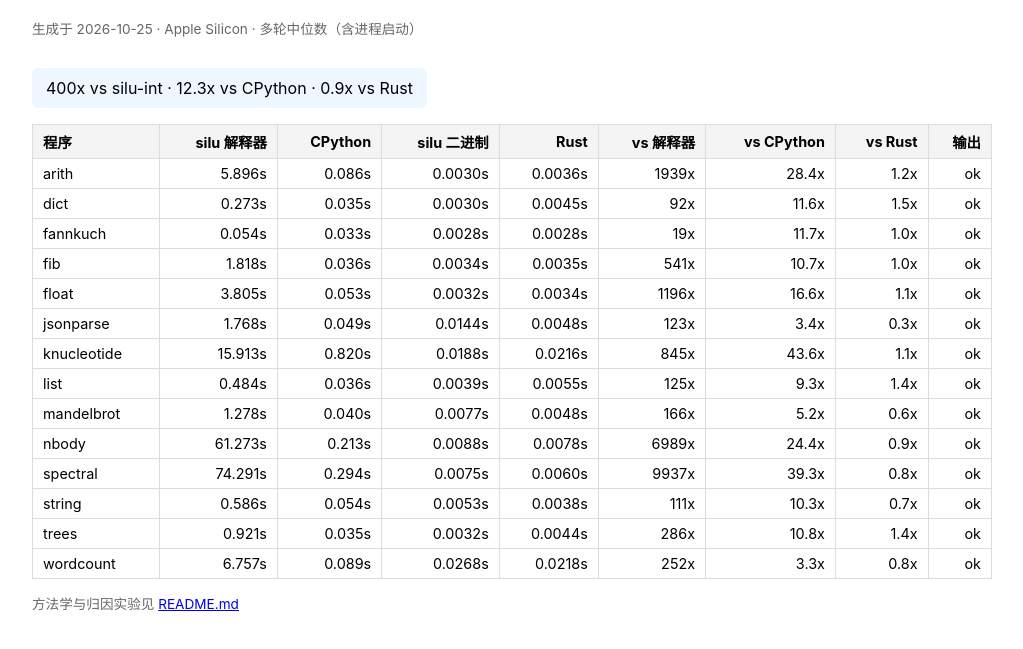
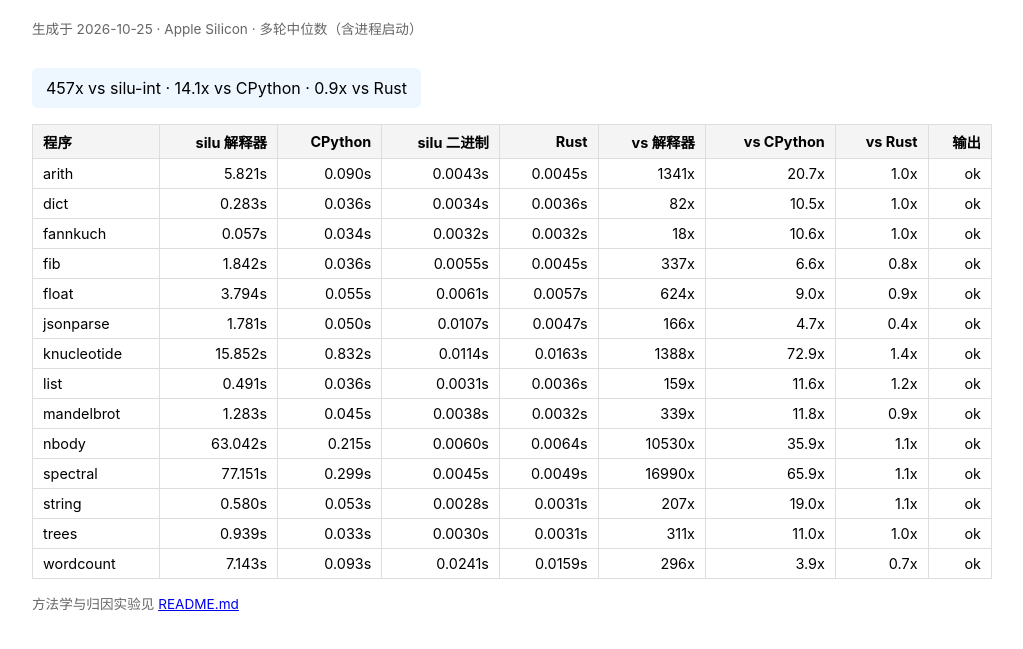
Before and after one commit to askender/silu-nightly, a plain HTML site: page benchmarks/RESULTS.html in a window 1280 px wide. Shown: the part 81-730 px from the top of the page, without its empty margins (128-1151 px from the left). Drawn offline with Linux system fonts and the light colour scheme.

Commit message:
benchmarks: post-P0..P3 four-plane report
All four planes matched on every program. Geomean 0.9x vs rust
(silu native ahead overall: knucleotide 1.4x, nbody/spectral/
string 1.1x, list 1.2x, arith/trees/fannkuch at parity); the
remaining gaps are jsonparse 0.4x (pyobj container construction,
the deferred sum-type route) and wordcount 0.7x (dict churn).
vs cpython 14.1x, vs the interpreter 457x.

```diff
--- a/benchmarks/RESULTS.html
+++ b/benchmarks/RESULTS.html
@@ -1,15 +1,15 @@
-<!DOCTYPE html><html lang="zh"><head><meta charset="utf-8"><title>Silu 性能评测结果（2026-10-25）</title><style>body{font-family:-apple-system,sans-serif;margin:2rem auto;max-width:60rem}table{border-collapse:collapse;width:100%;font-size:.9rem}th,td{border:1px solid #ddd;padding:6px 10px;text-align:right}th:first-child,td:first-child{text-align:left}th{background:#f4f4f4}.geo{background:#eef6ff;padding:10px 14px;border-radius:6px;display:inline-block}.meta{color:#666;font-size:.85rem}</style></head><body><h1>Silu 性能评测结果</h1><p class="meta">生成于 2026-10-25 · Apple Silicon · 多轮中位数（含进程启动）</p><p class="geo">400x vs silu-int · 12.3x vs CPython · 0.9x vs Rust</p><table><tr><th>程序</th><th>silu 解释器</th><th>CPython</th><th>silu 二进制</th><th>Rust</th><th>vs 解释器</th><th>vs CPython</th><th>vs Rust</th><th>输出</th></tr>
-<tr><td>arith</td><td>5.896s</td><td>0.086s</td><td>0.0030s</td><td>0.0036s</td><td>1939x</td><td>28.4x</td><td>1.2x</td><td>ok</td></tr>
-<tr><td>dict</td><td>0.273s</td><td>0.035s</td><td>0.0030s</td><td>0.0045s</td><td>92x</td><td>11.6x</td><td>1.5x</td><td>ok</td></tr>
-<tr><td>fannkuch</td><td>0.054s</td><td>0.033s</td><td>0.0028s</td><td>0.0028s</td><td>19x</td><td>11.7x</td><td>1.0x</td><td>ok</td></tr>
-<tr><td>fib</td><td>1.818s</td><td>0.036s</td><td>0.0034s</td><td>0.0035s</td><td>541x</td><td>10.7x</td><td>1.0x</td><td>ok</td></tr>
-<tr><td>float</td><td>3.805s</td><td>0.053s</td><td>0.0032s</td><td>0.0034s</td><td>1196x</td><td>16.6x</td><td>1.1x</td><td>ok</td></tr>
-<tr><td>jsonparse</td><td>1.768s</td><td>0.049s</td><td>0.0144s</td><td>0.0048s</td><td>123x</td><td>3.4x</td><td>0.3x</td><td>ok</td></tr>
-<tr><td>knucleotide</td><td>15.913s</td><td>0.820s</td><td>0.0188s</td><td>0.0216s</td><td>845x</td><td>43.6x</td><td>1.1x</td><td>ok</td></tr>
-<tr><td>list</td><td>0.484s</td><td>0.036s</td><td>0.0039s</td><td>0.0055s</td><td>125x</td><td>9.3x</td><td>1.4x</td><td>ok</td></tr>
-<tr><td>mandelbrot</td><td>1.278s</td><td>0.040s</td><td>0.0077s</td><td>0.0048s</td><td>166x</td><td>5.2x</td><td>0.6x</td><td>ok</td></tr>
-<tr><td>nbody</td><td>61.273s</td><td>0.213s</td><td>0.0088s</td><td>0.0078s</td><td>6989x</td><td>24.4x</td><td>0.9x</td><td>ok</td></tr>
-<tr><td>spectral</td><td>74.291s</td><td>0.294s</td><td>0.0075s</td><td>0.0060s</td><td>9937x</td><td>39.3x</td><td>0.8x</td><td>ok</td></tr>
-<tr><td>string</td><td>0.586s</td><td>0.054s</td><td>0.0053s</td><td>0.0038s</td><td>111x</td><td>10.3x</td><td>0.7x</td><td>ok</td></tr>
-<tr><td>trees</td><td>0.921s</td><td>0.035s</td><td>0.0032s</td><td>0.0044s</td><td>286x</td><td>10.8x</td><td>1.4x</td><td>ok</td></tr>
-<tr><td>wordcount</td><td>6.757s</td><td>0.089s</td><td>0.0268s</td><td>0.0218s</td><td>252x</td><td>3.3x</td><td>0.8x</td><td>ok</td></tr></table><p class="meta">方法学与归因实验见 <a href="README.md">README.md</a></p></body></html>
+<!DOCTYPE html><html lang="zh"><head><meta charset="utf-8"><title>Silu 性能评测结果（2026-10-25）</title><style>body{font-family:-apple-system,sans-serif;margin:2rem auto;max-width:60rem}table{border-collapse:collapse;width:100%;font-size:.9rem}th,td{border:1px solid #ddd;padding:6px 10px;text-align:right}th:first-child,td:first-child{text-align:left}th{background:#f4f4f4}.geo{background:#eef6ff;padding:10px 14px;border-radius:6px;display:inline-block}.meta{color:#666;font-size:.85rem}</style></head><body><h1>Silu 性能评测结果</h1><p class="meta">生成于 2026-10-25 · Apple Silicon · 多轮中位数（含进程启动）</p><p class="geo">457x vs silu-int · 14.1x vs CPython · 0.9x vs Rust</p><table><tr><th>程序</th><th>silu 解释器</th><th>CPython</th><th>silu 二进制</th><th>Rust</th><th>vs 解释器</th><th>vs CPython</th><th>vs Rust</th><th>输出</th></tr>
+<tr><td>arith</td><td>5.821s</td><td>0.090s</td><td>0.0043s</td><td>0.0045s</td><td>1341x</td><td>20.7x</td><td>1.0x</td><td>ok</td></tr>
+<tr><td>dict</td><td>0.283s</td><td>0.036s</td><td>0.0034s</td><td>0.0036s</td><td>82x</td><td>10.5x</td><td>1.0x</td><td>ok</td></tr>
+<tr><td>fannkuch</td><td>0.057s</td><td>0.034s</td><td>0.0032s</td><td>0.0032s</td><td>18x</td><td>10.6x</td><td>1.0x</td><td>ok</td></tr>
+<tr><td>fib</td><td>1.842s</td><td>0.036s</td><td>0.0055s</td><td>0.0045s</td><td>337x</td><td>6.6x</td><td>0.8x</td><td>ok</td></tr>
+<tr><td>float</td><td>3.794s</td><td>0.055s</td><td>0.0061s</td><td>0.0057s</td><td>624x</td><td>9.0x</td><td>0.9x</td><td>ok</td></tr>
+<tr><td>jsonparse</td><td>1.781s</td><td>0.050s</td><td>0.0107s</td><td>0.0047s</td><td>166x</td><td>4.7x</td><td>0.4x</td><td>ok</td></tr>
+<tr><td>knucleotide</td><td>15.852s</td><td>0.832s</td><td>0.0114s</td><td>0.0163s</td><td>1388x</td><td>72.9x</td><td>1.4x</td><td>ok</td></tr>
+<tr><td>list</td><td>0.491s</td><td>0.036s</td><td>0.0031s</td><td>0.0036s</td><td>159x</td><td>11.6x</td><td>1.2x</td><td>ok</td></tr>
+<tr><td>mandelbrot</td><td>1.283s</td><td>0.045s</td><td>0.0038s</td><td>0.0032s</td><td>339x</td><td>11.8x</td><td>0.9x</td><td>ok</td></tr>
+<tr><td>nbody</td><td>63.042s</td><td>0.215s</td><td>0.0060s</td><td>0.0064s</td><td>10530x</td><td>35.9x</td><td>1.1x</td><td>ok</td></tr>
+<tr><td>spectral</td><td>77.151s</td><td>0.299s</td><td>0.0045s</td><td>0.0049s</td><td>16990x</td><td>65.9x</td><td>1.1x</td><td>ok</td></tr>
+<tr><td>string</td><td>0.580s</td><td>0.053s</td><td>0.0028s</td><td>0.0031s</td><td>207x</td><td>19.0x</td><td>1.1x</td><td>ok</td></tr>
+<tr><td>trees</td><td>0.939s</td><td>0.033s</td><td>0.0030s</td><td>0.0031s</td><td>311x</td><td>11.0x</td><td>1.0x</td><td>ok</td></tr>
+<tr><td>wordcount</td><td>7.143s</td><td>0.093s</td><td>0.0241s</td><td>0.0159s</td><td>296x</td><td>3.9x</td><td>0.7x</td><td>ok</td></tr></table><p class="meta">方法学与归因实验见 <a href="README.md">README.md</a></p></body></html>
```
Also changed, not shown: benchmarks/RESULTS.md (+15 -15 lines).
